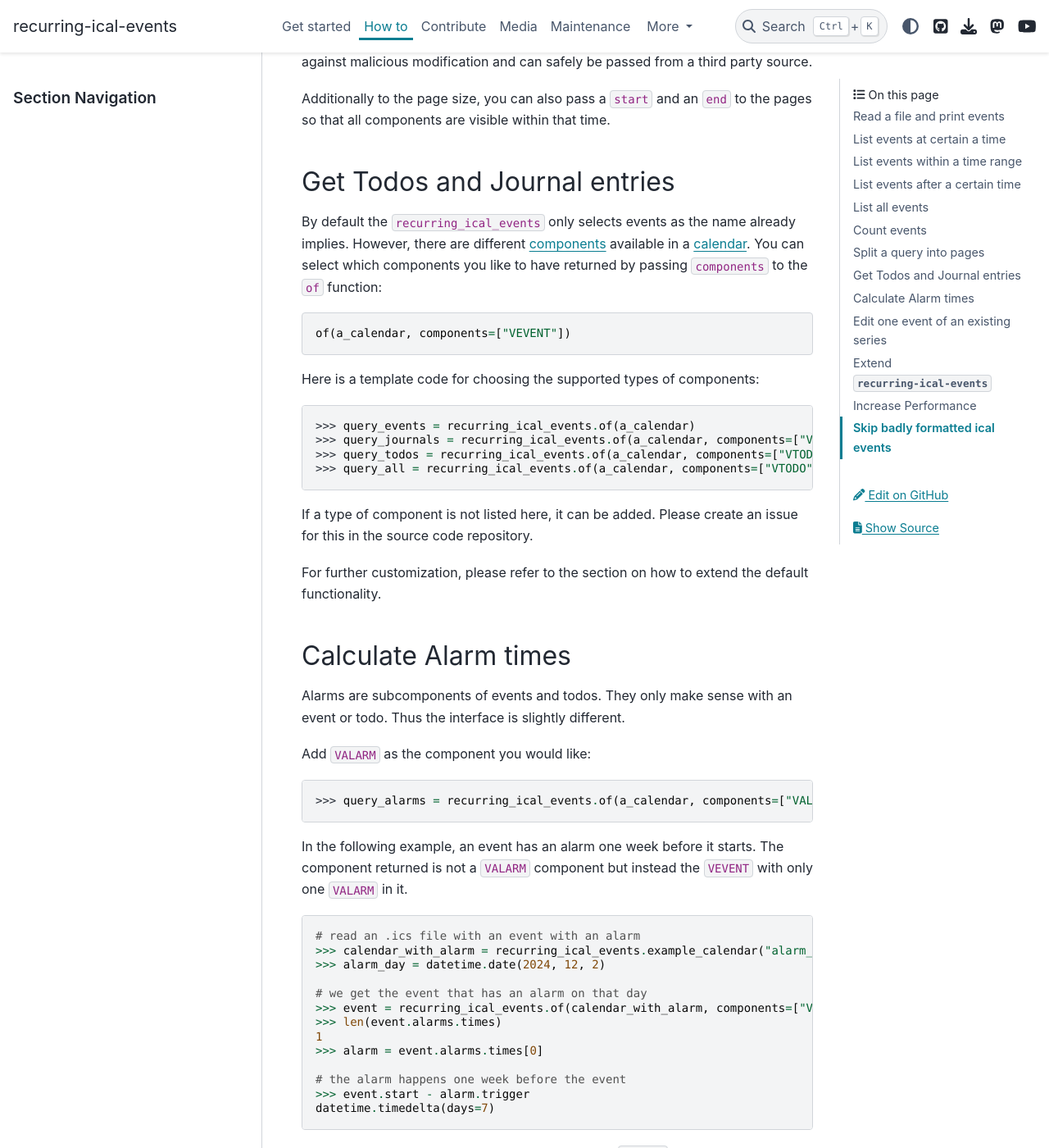
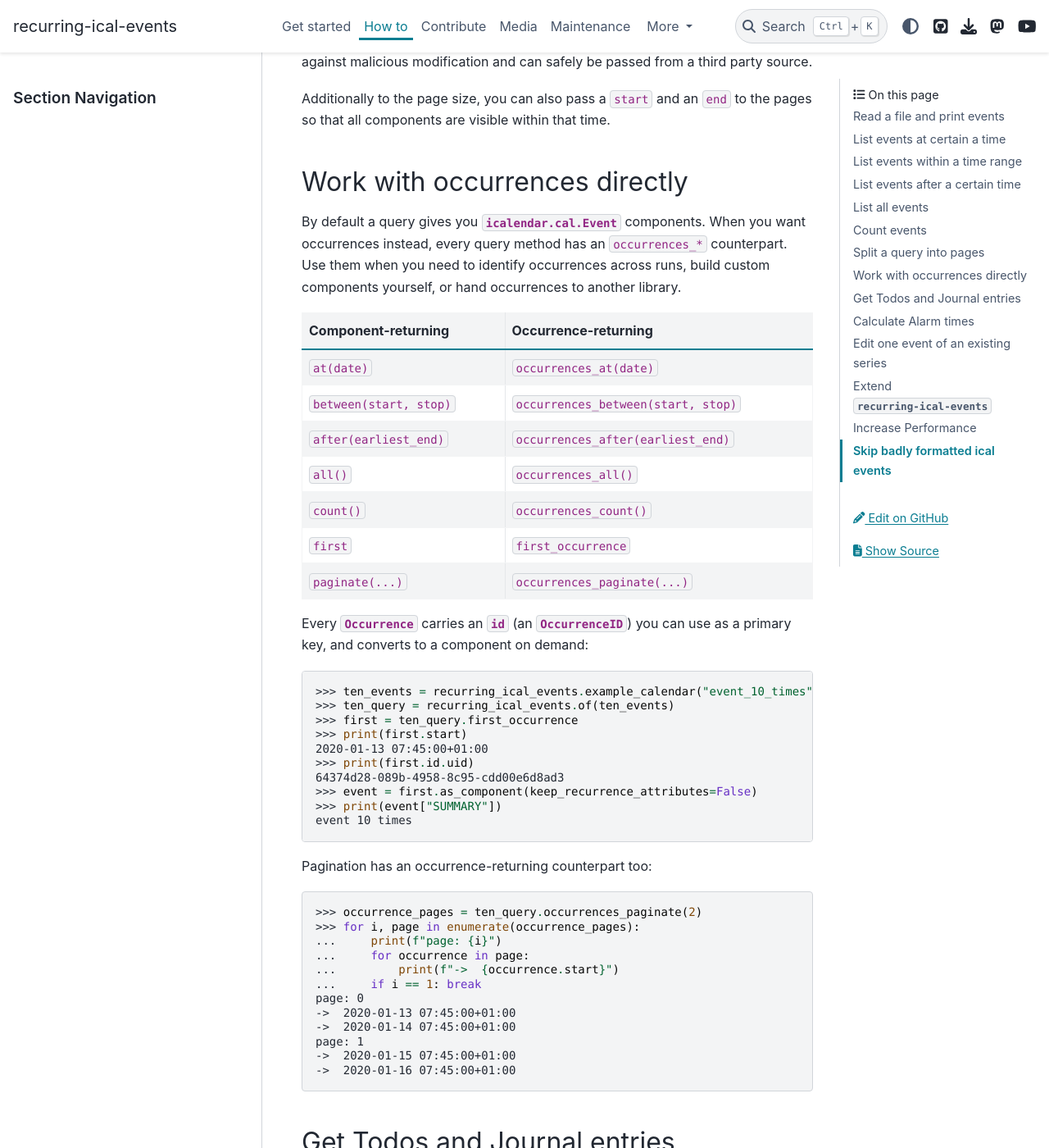
Before and after one commit to niccokunzmann/python-recurring-ical-events, a Sphinx documentation site: the page built from docs/user-guide/examples.rst, in a window 1280 px wide and 1400 px high, scrolled down 4276 px. Shown: the whole window at 82% size. Built offline with Sphinx 7.4.7 and the PyData theme 0.15.4, drawn with Linux system fonts in a browser that asks for light colours.

Commit message:
document the Occurrences API

```diff
--- a/docs/user-guide/examples.rst
+++ b/docs/user-guide/examples.rst
@@ -211,6 +211,61 @@ It is tested against malicious modification and can safely be passed from a thir
 
 Additionally to the page size, you can also pass a ``start`` and an ``end`` to the pages so that
 all components are visible within that time.
+
+Work with occurrences directly
+------------------------------
+
+By default a query gives you :class:`icalendar.cal.Event` components.
+When you want occurrences instead, every query method has an ``occurrences_*`` counterpart.
+Use them when you need to identify occurrences across runs, build custom components yourself,
+or hand occurrences to another library.
+
+================================  =====================================
+Component-returning               Occurrence-returning
+================================  =====================================
+``at(date)``                      ``occurrences_at(date)``
+``between(start, stop)``          ``occurrences_between(start, stop)``
+``after(earliest_end)``           ``occurrences_after(earliest_end)``
+``all()``                         ``occurrences_all()``
+``count()``                       ``occurrences_count()``
+``first``                         ``first_occurrence``
+``paginate(...)``                 ``occurrences_paginate(...)``
+================================  =====================================
+
+Every :class:`~recurring_ical_events.Occurrence` carries an
+:attr:`~recurring_ical_events.Occurrence.id` (an
+:class:`~recurring_ical_events.OccurrenceID`) you can use as a primary key,
+and converts to a component on demand:
+
+.. code-block:: python
+
+    >>> ten_events = recurring_ical_events.example_calendar("event_10_times")
+    >>> ten_query = recurring_ical_events.of(ten_events)
+    >>> first = ten_query.first_occurrence
+    >>> print(first.start)
+    2020-01-13 07:45:00+01:00
+    >>> print(first.id.uid)
+    64374d28-089b-4958-8c95-cdd00e6d8ad3
+    >>> event = first.as_component(keep_recurrence_attributes=False)
+    >>> print(event["SUMMARY"])
+    event 10 times
+
+Pagination has an occurrence-returning counterpart too:
+
+.. code-block:: python
+
+    >>> occurrence_pages = ten_query.occurrences_paginate(2)
+    >>> for i, page in enumerate(occurrence_pages):
+    ...     print(f"page: {i}")
+    ...     for occurrence in page:
+    ...         print(f"->  {occurrence.start}")
+    ...     if i == 1: break
+    page: 0
+    ->  2020-01-13 07:45:00+01:00
+    ->  2020-01-14 07:45:00+01:00
+    page: 1
+    ->  2020-01-15 07:45:00+01:00
+    ->  2020-01-16 07:45:00+01:00
 
 Get Todos and Journal entries
 -----------------------------
```
Also changed, not shown: docs/changelog.md (+4 -0 lines), docs/reference/api.md (+16 -0 lines).
